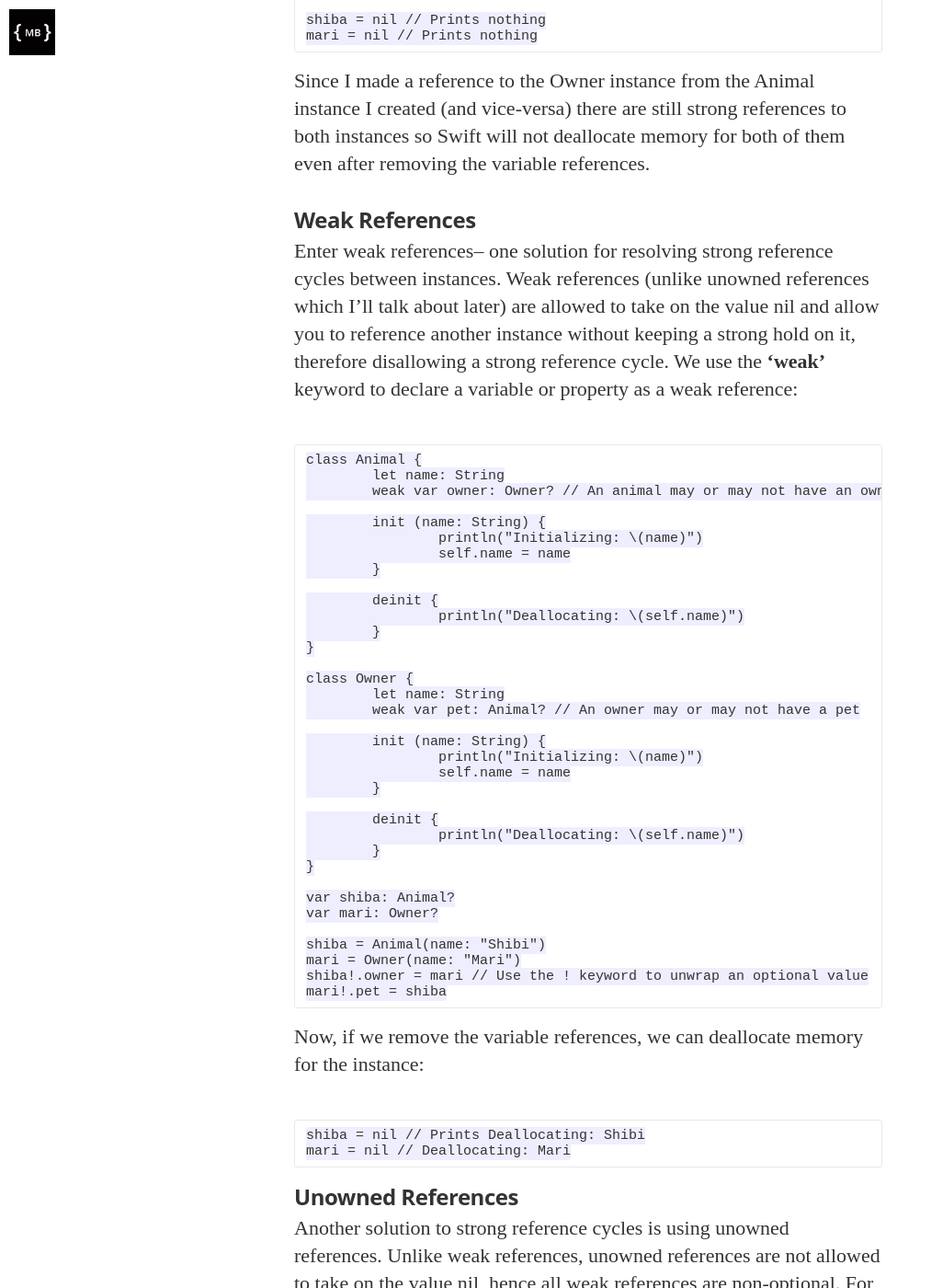
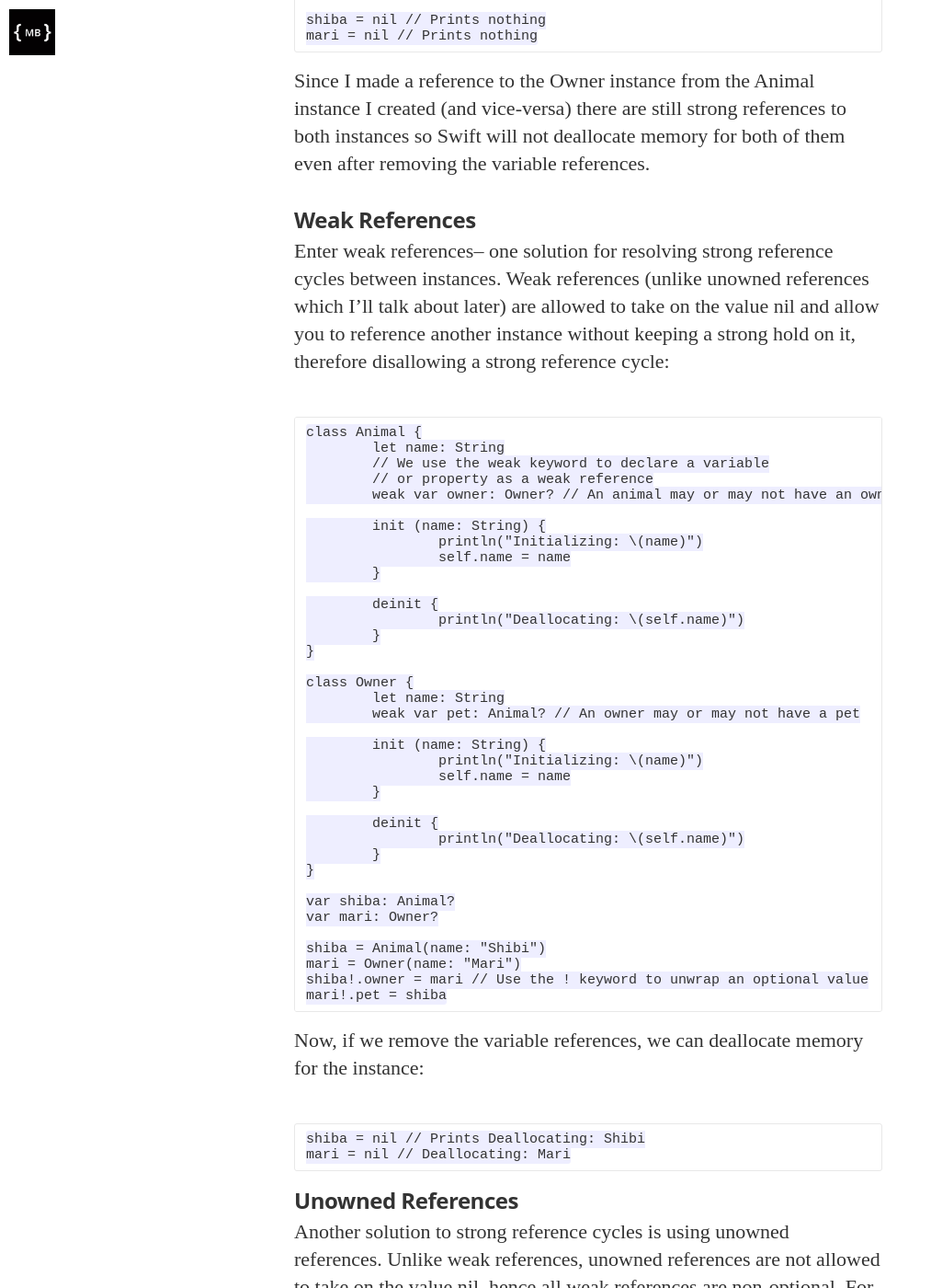
Before and after one commit to cal-a-mari/mbatilando.github.io, a Jekyll site: the page built from _posts/2014-12-30-automatic-reference-counting-in-swift.markdown, in a window 1280 px wide and 1400 px high, scrolled down 3359 px. Shown: the whole window at 92% size, without its empty margins (0-1013 px from the left). Built offline with Jekyll 4.4.1, drawn with Linux system fonts in a browser that asks for light colours; nearby versions of some CDN libraries; some web fonts are replaced; Markdown is read by kramdown in place of the engine named in the settings; some of the changed text lies outside the part shown.

```diff
--- a/_posts/2014-12-30-automatic-reference-counting-in-swift.markdown
+++ b/_posts/2014-12-30-automatic-reference-counting-in-swift.markdown
@@ -56,7 +56,7 @@ If we instead had 3 variables pointing to an instance, Swift will not deallocate
 	shiba3 = nil // Deallocating: Shibi
 
 ###Strong Reference Cycles
-Pretty simple, however if two instances reference each other, a strong reference cycle occurs and both instances will not be deallocated even if we remove the references from the variables (leading to memory leaks):
+Pretty simple; however if two instances reference each other, a strong reference cycle occurs and both instances will not be deallocated even if we remove the references from the variables (leading to memory leaks):
 
 
 	class Animal {
@@ -102,10 +102,12 @@ Pretty simple, however if two instances reference each other, a strong reference
 Since I made a reference to the Owner instance from the Animal instance I created (and vice-versa) there are still strong references to both instances so Swift will not deallocate memory for both of them even after removing the variable references.
 
 ###Weak References
-Enter weak references-- one solution for resolving strong reference cycles between instances. Weak references (unlike unowned references which I'll talk about later) are allowed to take on the value nil and allow you to reference another instance without keeping a strong hold on it, therefore disallowing a strong reference cycle. We use the **'weak'** keyword to declare a variable or property as a weak reference:
+Enter weak references-- one solution for resolving strong reference cycles between instances. Weak references (unlike unowned references which I'll talk about later) are allowed to take on the value nil and allow you to reference another instance without keeping a strong hold on it, therefore disallowing a strong reference cycle:
 
 	class Animal {
 		let name: String
+		// We use the weak keyword to declare a variable
+		// or property as a weak reference
 		weak var owner: Owner? // An animal may or may not have an owner
 
 		init (name: String) {
```
Also changed, not shown: other parts of _posts/2014-12-30-automatic-reference-counting-in-swift.markdown (+2 -0 lines), about.md (+1 -1 lines).
